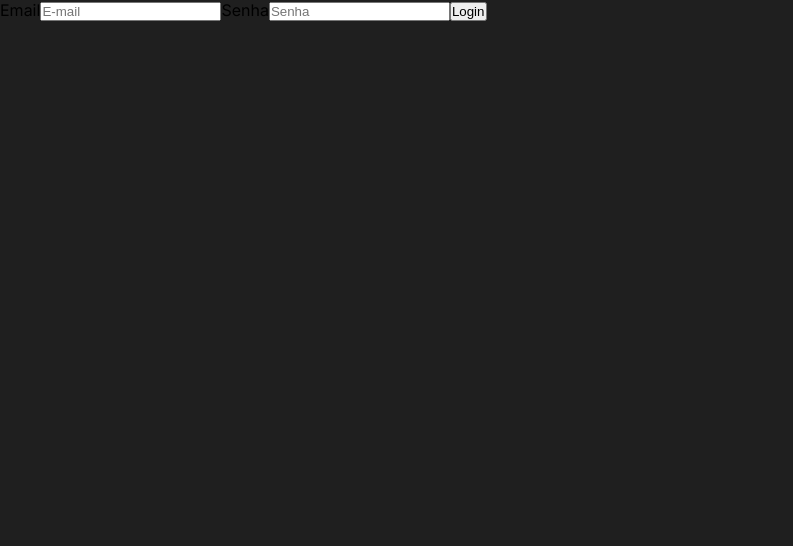
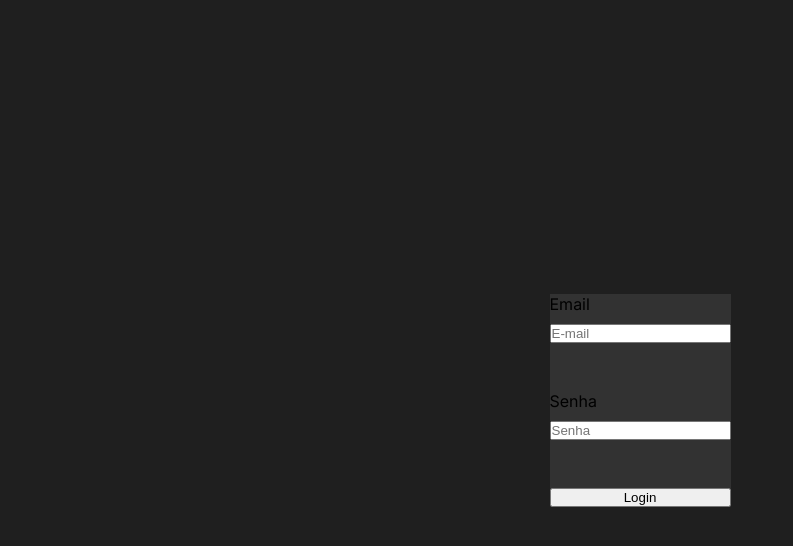
Before and after one commit to yolmat/holy_bible_nextjs, a Next.js app: page /Login in a window 1280 px wide. Shown: the top 546 px of the page, without its empty margins (0-793 px from the left). Built offline with nearby package versions, Linux system fonts and the light colour scheme.

Commit message:
Init style login page

```diff
--- a/src/app/(user)/Login/page.js
+++ b/src/app/(user)/Login/page.js
@@ -1,14 +1,18 @@
+import { FormLogin, FormDiv, TitleInputForm, InputForm, ButtonForm } from "./style"
+
 export default function Login() {
 
     return (
-        <form>
-            <label>Email</label>
-            <input placeholder="E-mail" />
-
-            <label>Senha</label>
-            <input placeholder="Senha" />
-
-            <button>Login</button>
-        </form>
+        <FormLogin>
+            <FormDiv>
+                <TitleInputForm>Email</TitleInputForm>
+                <InputForm type="email" placeholder="E-mail" />
+            </FormDiv>
+            <FormDiv>
+                <TitleInputForm>Senha</TitleInputForm>
+                <InputForm type="password" placeholder="Senha" />
+            </FormDiv>
+            <ButtonForm>Login</ButtonForm>
+        </FormLogin>
     )
 }
--- a/src/app/(user)/Login/style.js
+++ b/src/app/(user)/Login/style.js
@@ -0,0 +1,25 @@
+'use client'
+
+import styled from "styled-components"
+
+export const FormLogin = styled.form`
+    display: flex;
+    flex-direction: column;
+    gap: 3rem;
+    background-color: #323232;
+`
+
+export const FormDiv = styled.div`
+    display: flex;
+    flex-direction: column;
+    gap: 10px;
+
+`
+
+export const TitleInputForm = styled.label`
+
+`
+
+export const InputForm = styled.input``
+
+export const ButtonForm = styled.button``
--- a/src/app/globals.css
+++ b/src/app/globals.css
@@ -6,6 +6,10 @@
 
 html,
 body {
+  display: flex;
+  align-items: center;
+  justify-content: center;
+  height: 100vh;
   max-width: 100vw;
   overflow-x: hidden;
   background-color: #1f1f1f;
```
